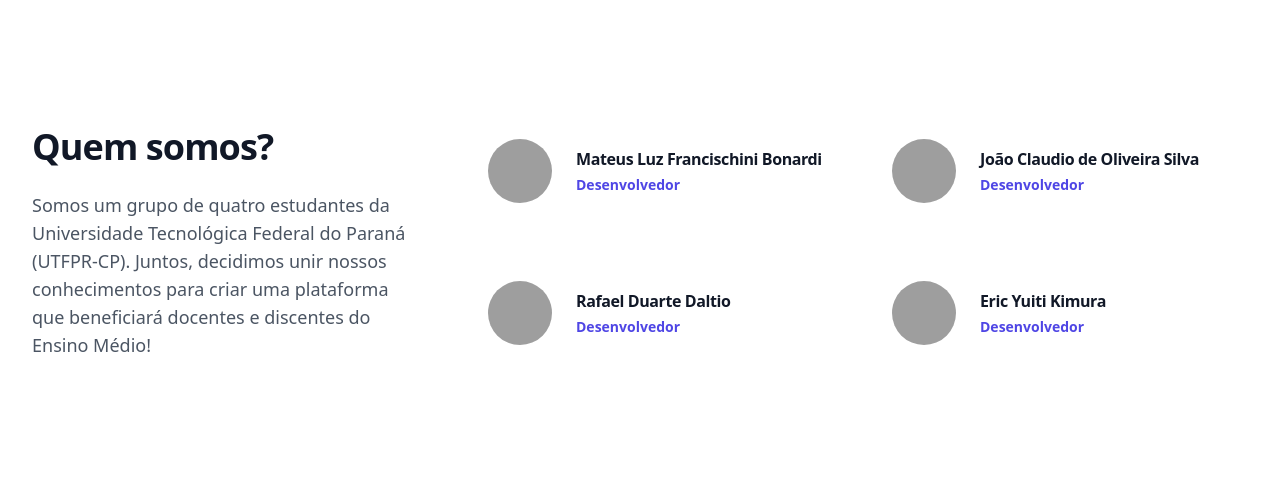
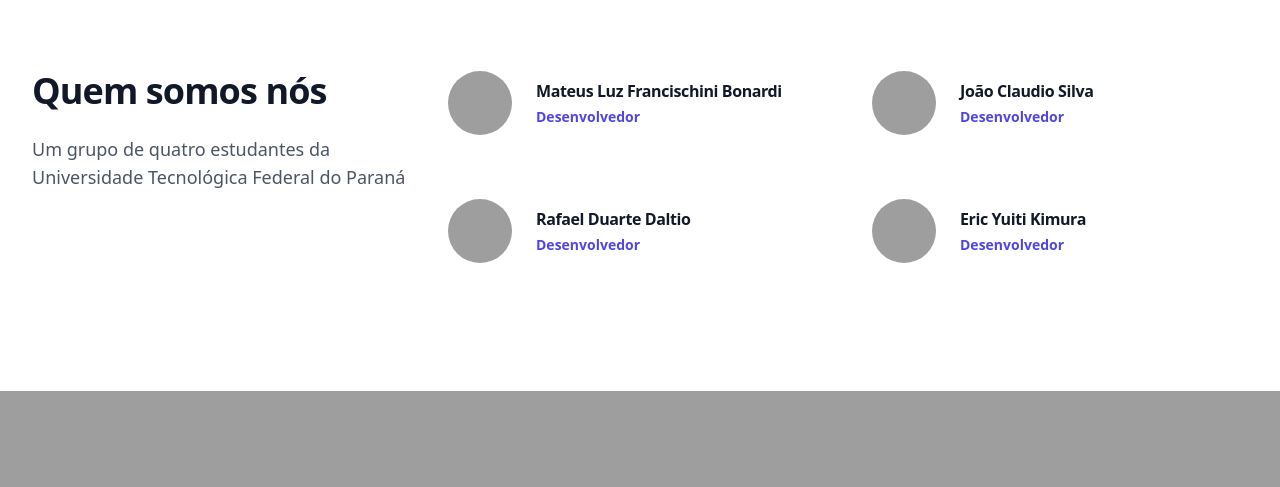
Before and after one commit to JoaoClaudioSilva/certificadora, a Flask app: page / in a window 1280 px wide. Shown: the part 709-1196 px from the top of the page. After the commit the page ends 1100 px from the top, so only its background shows below. Run offline with Flask 3, Linux system fonts and the light colour scheme; some libraries are stand-ins or nearby versions; grey boxes are pictures that could not be loaded.

Commit message:
Update index.html

```diff
--- a/templates/index.html
+++ b/templates/index.html
@@ -1,36 +1,23 @@
 {% extends 'base.html' %}
+
 {% block head %}
-<!DOCTYPE html>
-<html lang="pt-br">
-<head>
-
-    <title>{% block titulo %}Inicio{% endblock %}</title>
-    <meta charset="UTF-8">
 <meta name="viewport" content="width=device-width, initial-scale=1.0">
 <script src="https://cdn.tailwindcss.com"></script>
+{% endblock %}
 
+{% block titulo %}Inicio{% endblock %}
 
-{% endblock %}
 {% block conteudo %}
-</head>
-<body>
-
  <div class="relative isolate overflow-hidden bg-gray-900 py-24 sm:py-32">
     <img src="https://images.unsplash.com/photo-1521737604893-d14cc237f11d?ixlib=rb-4.0.3&ixid=MnwxMjA3fDB8MHxwaG90by1wYWdlfHx8fGVufDB8fHx8&auto=format&fit=crop&crop=focalpoint&fp-y=.8&w=2830&h=1500&q=80&blend=111827&sat=-100&exp=15&blend-mode=multiply" alt="" class="absolute inset-0 -z-10 h-full w-full object-cover object-right md:object-center">
-        <div class="hidden sm:absolute sm:-top-10 sm:right-1/2 sm:-z-10 sm:mr-10 sm:block sm:transform-gpu sm:blur-3xl" aria-hidden="true">
-          <div class="aspect-[1097/845] w-[68.5625rem] bg-gradient-to-tr from-[#ff4694] to-[#776fff] opacity-20" style="clip-path: polygon(74.1% 44.1%, 100% 61.6%, 97.5% 26.9%, 85.5% 0.1%, 80.7% 2%, 72.5% 32.5%, 60.2% 62.4%, 52.4% 68.1%, 47.5% 58.3%, 45.2% 34.5%, 27.5% 76.7%, 0.1% 64.9%, 17.9% 100%, 27.6% 76.8%, 76.1% 97.7%, 74.1% 44.1%)"></div>
-        </div>
+
     <div class="absolute -top-52 left-1/2 -z-10 -translate-x-1/2 transform-gpu blur-3xl sm:top-[-28rem] sm:ml-16 sm:translate-x-0 sm:transform-gpu" aria-hidden="true">
       <div class="aspect-[1097/845] w-[68.5625rem] bg-gradient-to-tr from-[#ff4694] to-[#776fff] opacity-20" style="clip-path: polygon(74.1% 44.1%, 100% 61.6%, 97.5% 26.9%, 85.5% 0.1%, 80.7% 2%, 72.5% 32.5%, 60.2% 62.4%, 52.4% 68.1%, 47.5% 58.3%, 45.2% 34.5%, 27.5% 76.7%, 0.1% 64.9%, 17.9% 100%, 27.6% 76.8%, 76.1% 97.7%, 74.1% 44.1%)"></div>
     </div>
     <div class="mx-auto max-w-7xl px-6 lg:px-8">
       <div class="mx-auto max-w-2xl lg:mx-0">
         <h2 class="text-4xl font-bold tracking-tight text-white sm:text-6xl">Sobre o projeto</h2>
-            <p class="mt-6 text-lg leading-8 text-gray-300">É composto de um sistema para o ensino-aprendizagem de Física, que poderá ser utilizado por docentes e discentes do Ensino
-              Médio.</p>
-
-            <p class="mt-6 text-lg leading-8 text-gray-300"> Acumule pontuações ao acertar questões e dispute com seus colegas!
-            </p>
+        <p class="mt-6 text-lg leading-8 text-gray-300">É composto de um sistema para o ensino-aprendizagem de Física, que poderá ser utilizado por docentes e discentes do Ensino Médio.</p>
       </div>
       <div class="mx-auto mt-10 max-w-2xl lg:mx-0 lg:max-w-none">
         <div class="grid grid-cols-1 gap-x-8 gap-y-6 text-base font-semibold leading-7 text-white sm:grid-cols-2 md:flex lg:gap-x-10">
@@ -46,10 +33,6 @@
             <dd class="text-2xl font-bold leading-9 tracking-tight text-white">3</dd>
           </div>
           <div class="flex flex-col-reverse">
-                <dt class="text-base leading-7 text-gray-300">Pontos possiveis</dt>
-                <dd class="text-2xl font-bold leading-9 tracking-tight text-white">2250</dd>
-              </div>
-              <div class="flex flex-col-reverse">
             <dt class="text-base leading-7 text-gray-300">Aprendizado</dt>
             <dd class="text-2xl font-bold leading-9 tracking-tight text-white">Infinito</dd>
           </div>
@@ -61,15 +44,13 @@
   <div class="bg-white py-24 sm:py-32">
     <div class="mx-auto grid max-w-7xl gap-x-8 gap-y-20 px-6 lg:px-8 xl:grid-cols-3">
       <div class="max-w-2xl">
-            <h2 class="font-bold tracking-tight text-gray-900 sm:text-4xl">Quem somos?</h2>
-            <p class="mt-6 text-lg text-gray-600">Somos um grupo de quatro estudantes da Universidade Tecnológica Federal do Paraná (UTFPR-CP).
-              Juntos, decidimos unir nossos conhecimentos para criar uma plataforma
-               que beneficiará docentes e discentes do Ensino Médio!  </p>
+        <h2 class="font-bold tracking-tight text-gray-900 sm:text-4xl">Quem somos nós</h2>
+        <p class="mt-6 text-lg text-gray-600">Um grupo de quatro estudantes da Universidade Tecnológica Federal do Paraná </p>
       </div>
-          <ul role="list" class="grid gap-x-12 gap-y-12 sm:grid-cols-2 sm:gap-y-16 xl:col-span-2 pt-3 pl-10">
+      <ul role="list" class="grid gap-x-12 gap-y-12 sm:grid-cols-2 sm:gap-y-16 xl:col-span-2">
         <li>
           <div class="flex items-center gap-x-6">
-                <img class="h-16 w-16 rounded-full" src="https://recreio.uol.com.br/media/uploads/animacoes/naruto_uzumaki_capa.jpg" alt="Mateus">
+            <img class="h-16 w-16 rounded-full" src="https://media.istockphoto.com/id/885240276/pt/vetorial/male-avatar-profile-picture-silhouette-light-shadow.jpg?s=170667a&w=0&k=20&c=xVNUqekwE90Z9_3RjmzufBVpU5oHpwRfBzY9r7J54-8=" alt="Mateus">
             <div>
               <h3 class="text-base font-semibold leading-7 tracking-tight text-gray-900">Mateus Luz Francischini Bonardi</h3>
               <p class="text-sm font-semibold leading-6 text-indigo-600">Desenvolvedor</p>
@@ -78,16 +59,16 @@
         </li>
         <li>
           <div class="flex items-center gap-x-6">
-                <img class="h-16 w-16 rounded-full" src="https://s.aficionados.com.br/imagens/naruto-3-0.jpg" alt="JC">
+            <img class="h-16 w-16 rounded-full" src="https://media.istockphoto.com/id/885240276/pt/vetorial/male-avatar-profile-picture-silhouette-light-shadow.jpg?s=170667a&w=0&k=20&c=xVNUqekwE90Z9_3RjmzufBVpU5oHpwRfBzY9r7J54-8=" alt="JC">
             <div>
-                  <h3 class="text-base font-semibold leading-7 tracking-tight text-gray-900">João Claudio de Oliveira Silva</h3>
+              <h3 class="text-base font-semibold leading-7 tracking-tight text-gray-900">João Claudio Silva</h3>
               <p class="text-sm font-semibold leading-6 text-indigo-600">Desenvolvedor</p>
             </div>
           </div>
         </li>
         <li>
           <div class="flex items-center gap-x-6">
-                <img class="h-16 w-16 rounded-full" src="https://revolucaonerd.com/wordpress/wp-content/files/revolucaonerd.com/2022/12/rock-lee.webp" alt="JC">
+            <img class="h-16 w-16 rounded-full" src="https://media.istockphoto.com/id/885240276/pt/vetorial/male-avatar-profile-picture-silhouette-light-shadow.jpg?s=170667a&w=0&k=20&c=xVNUqekwE90Z9_3RjmzufBVpU5oHpwRfBzY9r7J54-8=" alt="Daltio">
             <div>
               <h3 class="text-base font-semibold leading-7 tracking-tight text-gray-900">Rafael Duarte Daltio</h3>
               <p class="text-sm font-semibold leading-6 text-indigo-600">Desenvolvedor</p>
@@ -96,7 +77,7 @@
         </li>
         <li>
           <div class="flex items-center gap-x-6">
-                <img class="h-16 w-16 rounded-full" src="https://pbs.twimg.com/media/EJggkH-XUAAyum7.jpg" alt="JC">
+            <img class="h-16 w-16 rounded-full" src="https://media.istockphoto.com/id/885240276/pt/vetorial/male-avatar-profile-picture-silhouette-light-shadow.jpg?s=170667a&w=0&k=20&c=xVNUqekwE90Z9_3RjmzufBVpU5oHpwRfBzY9r7J54-8=" alt="YuKim #ANIMEFRIENDS">
             <div>
               <h3 class="text-base font-semibold leading-7 tracking-tight text-gray-900">Eric Yuiti Kimura</h3>
               <p class="text-sm font-semibold leading-6 text-indigo-600">Desenvolvedor</p>
@@ -108,6 +89,4 @@
     </div>
   </div>
 
-</body>
-</html>
 {% endblock %}
```
Lines whose indentation alone changed are shown as unchanged.
